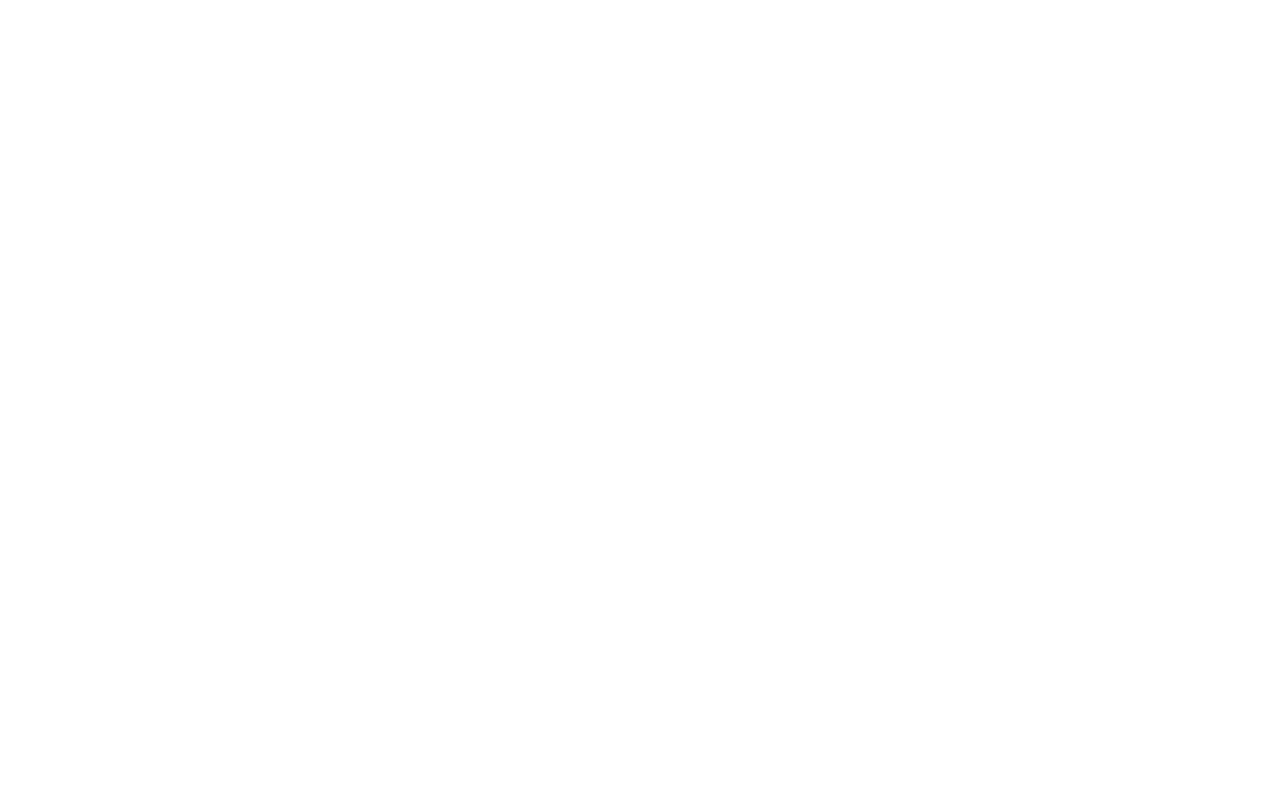
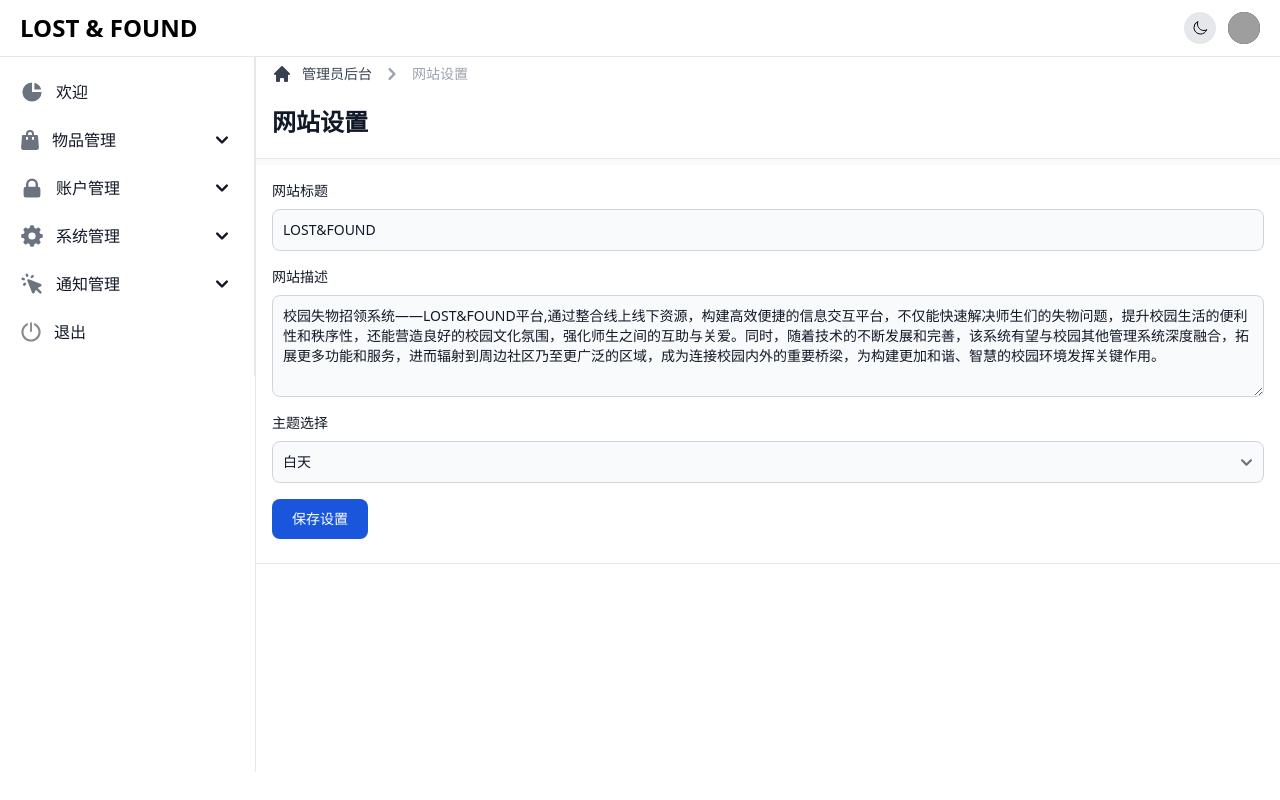
Before and after one commit to czheisenberg/LOST-FOUND, a Vue app: page /admin/setting in a window 1280 px wide. Before the commit this address had no page. Built offline with nearby package versions, Linux system fonts and the light colour scheme; no server answers; sample sign-in values are in the browser's storage; grey boxes are pictures that could not be loaded.

Commit message:
新增管理员后台网站设置页面demo

```diff
--- a/src/components/TheAdminBackSidebar.vue
+++ b/src/components/TheAdminBackSidebar.vue
@@ -169,7 +169,7 @@
                 ref="dropdown">
               <li>
                 <router-link
-                    :to="{path: '/admin'}"
+                    :to="{path: '/admin/setting'}"
                     class="flex items-center p-2 text-base text-gray-900 transition duration-75 rounded-lg pl-11 group hover:bg-gray-100 dark:text-gray-200 dark:hover:bg-gray-700"
                     active-class="router-link-active"
                     exact-active-class="router-link-exact-active">
--- a/src/router/index.ts
+++ b/src/router/index.ts
@@ -80,6 +80,11 @@
     path: '/admin/user/editor/:id',
     name: 'adminUserEditor',
     component:() =>import("@/views/Admin/AdminUserEditor.vue")
+  },
+  {
+    path: '/admin/setting',
+    name: 'adminSetting',
+    component:() => import('@/views/Admin/SettingsView.vue')
   },
   {
     path: '/user',
--- /dev/null
+++ b/src/views/Admin/SettingsView.vue
@@ -0,0 +1,72 @@
+<template>
+  <TheAdminBackSidebar/>
+  <div id="main-content" class="relative  h-full overflow-y-auto bg-gray-50 lg:ml-64 dark:bg-gray-900">
+    <main>
+      <div class="p-4 bg-white block sm:flex items-center justify-between border-b border-gray-200 lg:mt-1.5 dark:bg-gray-800 dark:border-gray-700">
+        <div class="w-full mb-1 mt-10 font-bold">
+          <nav class="flex mb-5" aria-label="Breadcrumb">
+            <ol class="inline-flex items-center space-x-1 text-sm font-medium md:space-x-2">
+              <li class="inline-flex items-center">
+                <a href="/admin" class="inline-flex items-center text-gray-700 hover:text-primary-600 dark:text-gray-300 dark:hover:text-white">
+                  <svg class="w-5 h-5 mr-2.5" fill="currentColor" viewBox="0 0 20 20" xmlns="http://www.w3.org/2000/svg"><path d="M10.707 2.293a1 1 0 00-1.414 0l-7 7a1 1 0 001.414 1.414L4 10.414V17a1 1 0 001 1h2a1 1 0 001-1v-2a1 1 0 011-1h2a1 1 0 011 1v2a1 1 0 001 1h2a1 1 0 001-1v-6.586l.293.293a1 1 0 001.414-1.414l-7-7z"></path></svg>
+                  管理员后台
+                </a>
+              </li>
+<!--              <li>-->
+<!--                <div class="flex items-center">-->
+<!--                  <svg class="w-6 h-6 text-gray-400" fill="currentColor" viewBox="0 0 20 20" xmlns="http://www.w3.org/2000/svg"><path fill-rule="evenodd" d="M7.293 14.707a1 1 0 010-1.414L10.586 10 7.293 6.707a1 1 0 011.414-1.414l4 4a1 1 0 010 1.414l-4 4a1 1 0 01-1.414 0z" clip-rule="evenodd"></path></svg>-->
+<!--                  <a href="#" class="ml-1 text-gray-700 hover:text-primary-600 md:ml-2 dark:text-gray-300 dark:hover:text-white">物品管理</a>-->
+<!--                </div>-->
+<!--              </li>-->
+              <li>
+                <div class="flex items-center">
+                  <svg class="w-6 h-6 text-gray-400" fill="currentColor" viewBox="0 0 20 20" xmlns="http://www.w3.org/2000/svg"><path fill-rule="evenodd" d="M7.293 14.707a1 1 0 010-1.414L10.586 10 7.293 6.707a1 1 0 011.414-1.414l4 4a1 1 0 010 1.414l-4 4a1 1 0 01-1.414 0z" clip-rule="evenodd"></path></svg>
+                  <span class="ml-1 text-gray-400 md:ml-2 dark:text-gray-500" aria-current="page">网站设置</span>
+                </div>
+              </li>
+            </ol>
+          </nav>
+          <h1 class="text-xl font-semibold text-gray-900 sm:text-2xl dark:text-white">网站设置</h1>
+        </div>
+      </div>
+
+      <div class="p-4 bg-white block sm:flex items-center justify-between border-b border-gray-200 lg:mt-1.5 dark:bg-gray-800 dark:border-gray-700">
+        <div class="w-full">
+          <form class="space-y-4" >
+            <div>
+              <label for="title" class="block mb-2 text-sm font-medium text-gray-900 dark:text-white">网站标题</label>
+              <input type="text" name="title" id="title" v-model="title" class="bg-gray-50 border border-gray-300 text-gray-900 text-sm rounded-lg focus:ring-primary-600 focus:border-primary-600 block w-full p-2.5 dark:bg-gray-700 dark:border-gray-600 dark:placeholder-gray-400 dark:text-white dark:focus:ring-primary-500 dark:focus:border-primary-500" placeholder="" required="">
+            </div>
+            <div>
+              <label for="description" class="block mb-2 text-sm font-medium text-gray-900 dark:text-white">网站描述</label>
+              <textarea id="description" rows="4" v-model="description" class="block p-2.5 w-full text-sm text-gray-900 bg-gray-50 rounded-lg border border-gray-300 focus:ring-primary-500 focus:border-primary-500 dark:bg-gray-700 dark:border-gray-600 dark:placeholder-gray-400 dark:text-white dark:focus:ring-primary-500 dark:focus:border-primary-500" placeholder="" required=""></textarea>
+            </div>
+            <div>
+              <label for="theme" class="block mb-2 text-sm font-medium text-gray-900 dark:text-white">主题选择</label>
+              <select id="theme" class="bg-gray-50 border border-gray-300 text-gray-900 text-sm rounded-lg focus:ring-primary-500 focus:border-primary-500 block w-full p-2.5 dark:bg-gray-700 dark:border-gray-600 dark:placeholder-gray-400 dark:text-white dark:focus:ring-primary-500 dark:focus:border-primary-500" required="">
+                <option value="0">白天</option><option value="1">黑夜</option></select>
+            </div>
+
+            <div>
+              <button type="submit" class="text-white bg-blue-700 hover:bg-blue-800 focus:ring-4 focus:ring-blue-300 font-medium rounded-lg text-sm px-5 py-2.5 me-2 mb-2 dark:bg-blue-600 dark:hover:bg-blue-700 focus:outline-none dark:focus:ring-blue-800">保存设置</button>
+
+            </div>
+
+          </form>
+        </div>
+      </div>
+
+
+    </main>
+  </div>>
+</template>
+
+<script lang="ts" setup>
+
+import TheAdminBackSidebar from "@/components/TheAdminBackSidebar.vue";
+import {ref} from "vue";
+
+const title = ref("LOST&FOUND")
+const description = ref("校园失物招领系统——LOST&FOUND平台,通过整合线上线下资源，构建高效便捷的信息交互平台，不仅能快速解决师生们的失物问题，提升校园生活的便利性和秩序性，还能营造良好的校园文化氛围，强化师生之间的互助与关爱。同时，随着技术的不断发展和完善，该系统有望与校园其他管理系统深度融合，拓展更多功能和服务，进而辐射到周边社区乃至更广泛的区域，成为连接校园内外的重要桥梁，为构建更加和谐、智慧的校园环境发挥关键作用。")
+
+</script>
```
